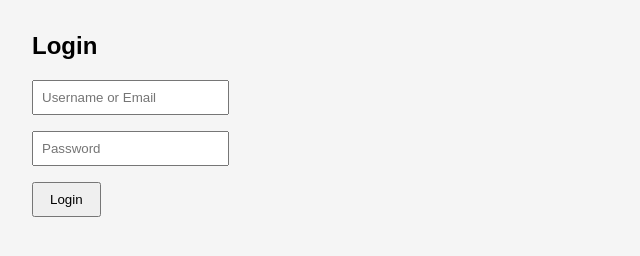
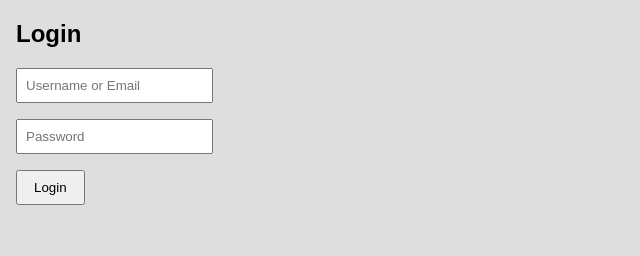
Before and after one commit to Inkasaa/graphQL, a plain HTML site: page index.html in a window 1280 px wide. Shown: the whole page, without its empty margins (0-640 px from the left). Drawn offline with Linux system fonts and the light colour scheme; no server answers.

Commit message:
background color

```diff
--- a/style.css
+++ b/style.css
@@ -1,7 +1,7 @@
 body {
   font-family: sans-serif;
-  margin: 2rem;
-  background: #f5f5f5;
+  margin: 1rem;
+  background: #dedede;
 }
 
 input {
@@ -19,13 +19,11 @@ button {
 }
 
 svg {
-  border: 1px solid #ccc;
   background: white;
   margin-bottom: 1rem;
 }
 
 .info-box {
-  border: 1px solid #ccc;
   border-radius: 8px;
   padding: 15px;
   background-color: #ffffff;
```
